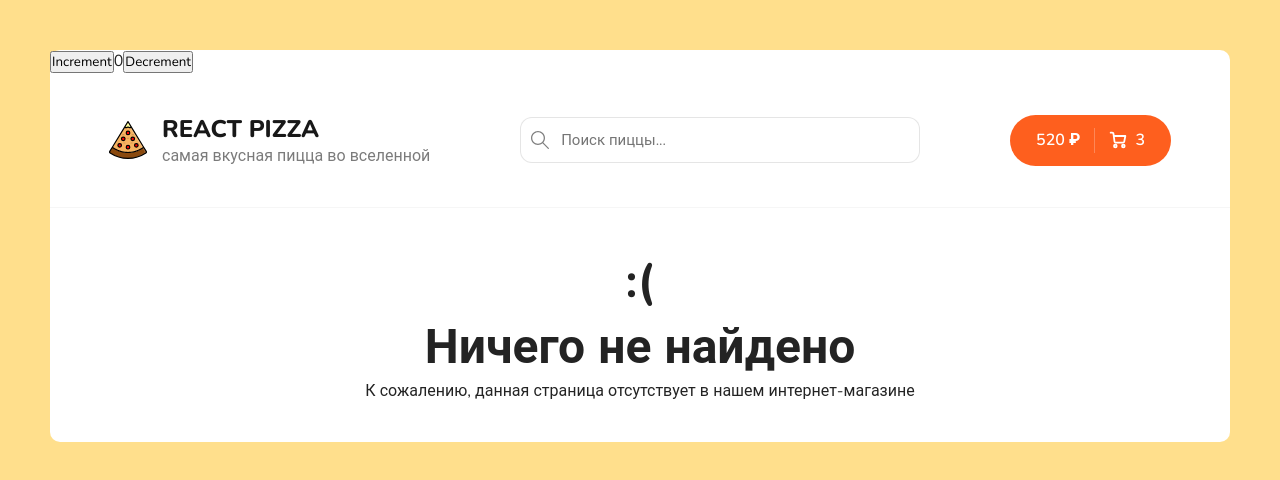
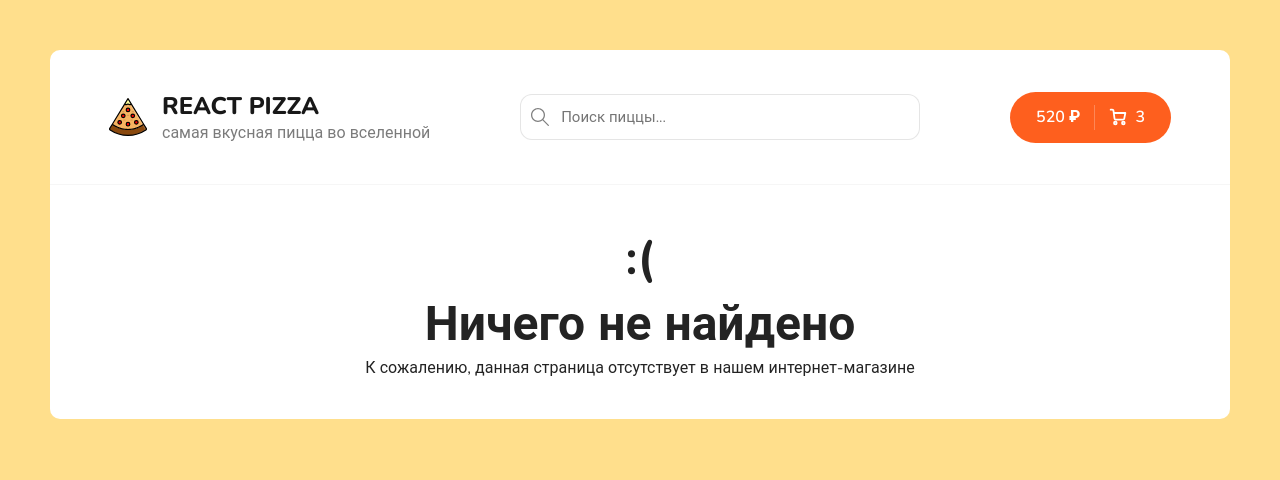
Before and after one commit to Hexfair/react-pizza, a React (Create React App) app: page /pizza/1 in a window 1280 px wide. Shown: the top 480 px of the page. Built offline with nearby package versions, Linux system fonts and the light colour scheme.

Commit message:
Lesson 13

```diff
--- a/src/App.js
+++ b/src/App.js
@@ -1,8 +1,5 @@
 import React from "react";
 import { Routes, Route } from "react-router-dom";
-
-import { useSelector, useDispatch } from 'react-redux';
-import { decrement, increment } from './redux/slices/filterSlice';
 
 import { Header } from "./components/Header";
 import { Home } from "./pages/Home";
@@ -18,29 +15,8 @@ function App() {
 
 	const [searchValue, setSearchValue] = React.useState(''); // Хук для работы инпута - строки поиска
 
-	const count = useSelector((state) => state.counter.value);
-	const dispatch = useDispatch();
-
 	return (
 		<div className="wrapper">
-
-			<div>
-				<button
-					aria-label="Increment value"
-					onClick={() => dispatch(increment())}
-				>
-					Increment
-				</button>
-				<span>{count}</span>
-				<button
-					aria-label="Decrement value"
-					onClick={() => dispatch(decrement())}
-				>
-					Decrement
-				</button>
-			</div>
-
-
 			<SearchContext.Provider value={{ searchValue, setSearchValue }}>
 				<Header />
 				<div className="content">
--- a/src/components/Sort.jsx
+++ b/src/components/Sort.jsx
@@ -1,21 +1,26 @@
 import React from "react";
+import { useSelector, useDispatch } from 'react-redux';
+import { setSort } from '../redux/slices/filterSlice'
 //========================================================================================================================
+const list = [
+	{ name: 'популярности (desc)', sortProperty: 'rating' },
+	{ name: 'популярности (asc)', sortProperty: '-rating' },
+	{ name: 'цене (desc)', sortProperty: 'price' },
+	{ name: 'цене (asc)', sortProperty: '-price' },
+	{ name: 'алфавиту (desc)', sortProperty: 'title' },
+	{ name: 'алфавиту (asc)', sortProperty: '-title' }
+];
 
-export function Sort({ value, onClickSort }) {
+export function Sort() {
+
+	// Используем Редакс
+	const dispatch = useDispatch();
+	const sort = useSelector(state => state.filter.sort);
 
 	const [open, setOpen] = React.useState(false); 			// Хук для отображения/скрытия попапа с выбором сортировки
 
-	const list = [
-		{ name: 'популярности (desc)', sortProperty: 'rating' },
-		{ name: 'популярности (asc)', sortProperty: '-rating' },
-		{ name: 'цене (desc)', sortProperty: 'price' },
-		{ name: 'цене (asc)', sortProperty: '-price' },
-		{ name: 'алфавиту (desc)', sortProperty: 'title' },
-		{ name: 'алфавиту (asc)', sortProperty: '-title' }
-	];
-
-	const onClickListItem = (index) => {
-		onClickSort(index);
+	const onClickListItem = (obj) => {
+		dispatch(setSort(obj));
 		setOpen(false);
 	}
 
@@ -29,7 +34,7 @@ export function Sort({ value, onClickSort }) {
 					/>
 				</svg>
 				<b>Сортировка по:</b>
-				<span onClick={() => setOpen(!open)}>{value.name}</span>
+				<span onClick={() => setOpen(!open)}>{sort.name}</span>
 			</div>
 			{open && (
 				<div className="sort__popup">
@@ -38,7 +43,7 @@ export function Sort({ value, onClickSort }) {
 							<li
 								key={index}
 								onClick={() => onClickListItem(obj)}
-								className={value.sortProperty === obj.sortProperty ? 'active' : ''}>
+								className={sort.sortProperty === obj.sortProperty ? 'active' : ''}>
 								{obj.name}
 							</li>
 						))}
--- a/src/pages/Home.jsx
+++ b/src/pages/Home.jsx
@@ -1,5 +1,7 @@
 import React from "react";
 import { SearchContext } from "../App";
+import { useSelector, useDispatch } from 'react-redux';
+import { setCategoryId } from '../redux/slices/filterSlice'
 
 import { Categories } from "../components/Categories";
 import { Sort } from "../components/Sort";
@@ -12,35 +14,42 @@ export function Home() {
 
 	const [items, setItems] = React.useState([]);
 	const [isLoading, setIsLoading] = React.useState(true);		// Управляет тем что отображается - скелетон или пиццы
-
-	const [categoryId, setcategoryId] = React.useState(0);	// Хук изменения состояния категорий
-	const [sortType, setSortType] = React.useState({				// Хук для выбранного типа сортировки
-		name: 'популярности', sortProperty: 'rating'
-	});
-
+	// const [categoryId, setcategoryId] = React.useState(0);	// Хук изменения состояния категорий
+	// const [sortType, setSortType] = React.useState({				// Хук для выбранного типа сортировки
+	// name: 'популярности', sortProperty: 'rating'
+	// });
 	const [currentPage, setCurrentPage] = React.useState(1);	// Хук изменения страницы
-
 	const { searchValue } = React.useContext(SearchContext);	// Хук контекста
 
+	// Используем Редакс
+	const dispatch = useDispatch();
+	// const categoryId = useSelector((state) => state.filter.categoryId);
+	// const sortType = useSelector((state) => state.filter.sort.sortProperty);
+	const { categoryId, sort } = useSelector((state) => state.filter);
+
+
+	const onChangeCategory = (id) => {
+		dispatch(setCategoryId(id))
+	}
 
 	React.useEffect(() => {
 		setIsLoading(true);
 
 		const category = categoryId > 0 ? `category=${categoryId}` : '';
-		const order = sortType.sortProperty.includes('-') ? 'asc' : 'desc';
-		const sortBy = sortType.sortProperty.replace('-', '');
+		const order = sort.sortProperty.includes('-') ? 'asc' : 'desc';
+		const sortBy = sort.sortProperty.replace('-', '');
 
 		// Вариант фильтрации через запрос на бэкенд
 		const search = searchValue ? `&search=${searchValue}` : '';
 
-		fetch(`https://633b5933c1910b5de0c41000.mockapi.io/items?page=${currentPage}&limit=4${category}&sortBy=${sortBy}&order=${order}${search}`)
+		fetch(`https://633b5933c1910b5de0c41000.mockapi.io/items?page=${currentPage}&limit=4&${category}&sortBy=${sortBy}&order=${order}${search}`)
 			.then((response) => response.json())
 			.then((arr) => {
 				setItems(arr);
 				setIsLoading(false);	// Выключить показ скелетона после загрузки пицц с сервера
 			})
 		window.scrollTo(0, 0);
-	}, [categoryId, sortType, searchValue, currentPage])
+	}, [categoryId, sort.sortProperty, searchValue, currentPage])
 
 
 	// Вариант фильтрации, когда данные статичны и нет необходимости обращаться к бэкенду
@@ -54,8 +63,8 @@ export function Home() {
 	return (
 		<div className="container">
 			<div className="content__top">
-				<Categories value={categoryId} onClickCategory={(id) => setcategoryId(id)} />
-				<Sort value={sortType} onClickSort={(id) => setSortType(id)} />
+				<Categories value={categoryId} onClickCategory={onChangeCategory} />
+				<Sort />
 			</div>
 			<h2 className="content__title">Все пиццы</h2>
 			<div className="content__items">
--- a/src/redux/slices/filterSlice.js
+++ b/src/redux/slices/filterSlice.js
@@ -1,26 +1,26 @@
 import { createSlice } from '@reduxjs/toolkit';
 
 const initialState = {
-	value: 0,
+	categoryId: 0,
+	sort: {
+		name: 'популярности',
+		sortProperty: 'rating',
+	}
 }
 
-export const counterSlice = createSlice({
-	name: 'counter',
+export const filterSlice = createSlice({
+	name: 'filter',
 	initialState,
 	reducers: {
-		increment: (state) => {
-			state.value += 1
+		setCategoryId(state, action) {
+			state.categoryId = action.payload;
 		},
-		decrement: (state) => {
-			state.value -= 1
-		},
-		incrementByAmount: (state, action) => {
-			state.value += action.payload
+		setSort(state, action) {
+			state.sort = action.payload;
 		},
 	},
 })
 
-// Action creators are generated for each case reducer function
-export const { increment, decrement, incrementByAmount } = counterSlice.actions
+export const { setCategoryId, setSort } = filterSlice.actions
 
-export default counterSlice.reducer
+export default filterSlice.reducer
--- a/src/redux/store.js
+++ b/src/redux/store.js
@@ -1,8 +1,8 @@
 import { configureStore } from '@reduxjs/toolkit';
-import counterReducer from './slices/filterSlice';
+import filter from './slices/filterSlice';
 
 export const store = configureStore({
 	reducer: {
-		counter: counterReducer,
+		filter,
 	},
 })
```
